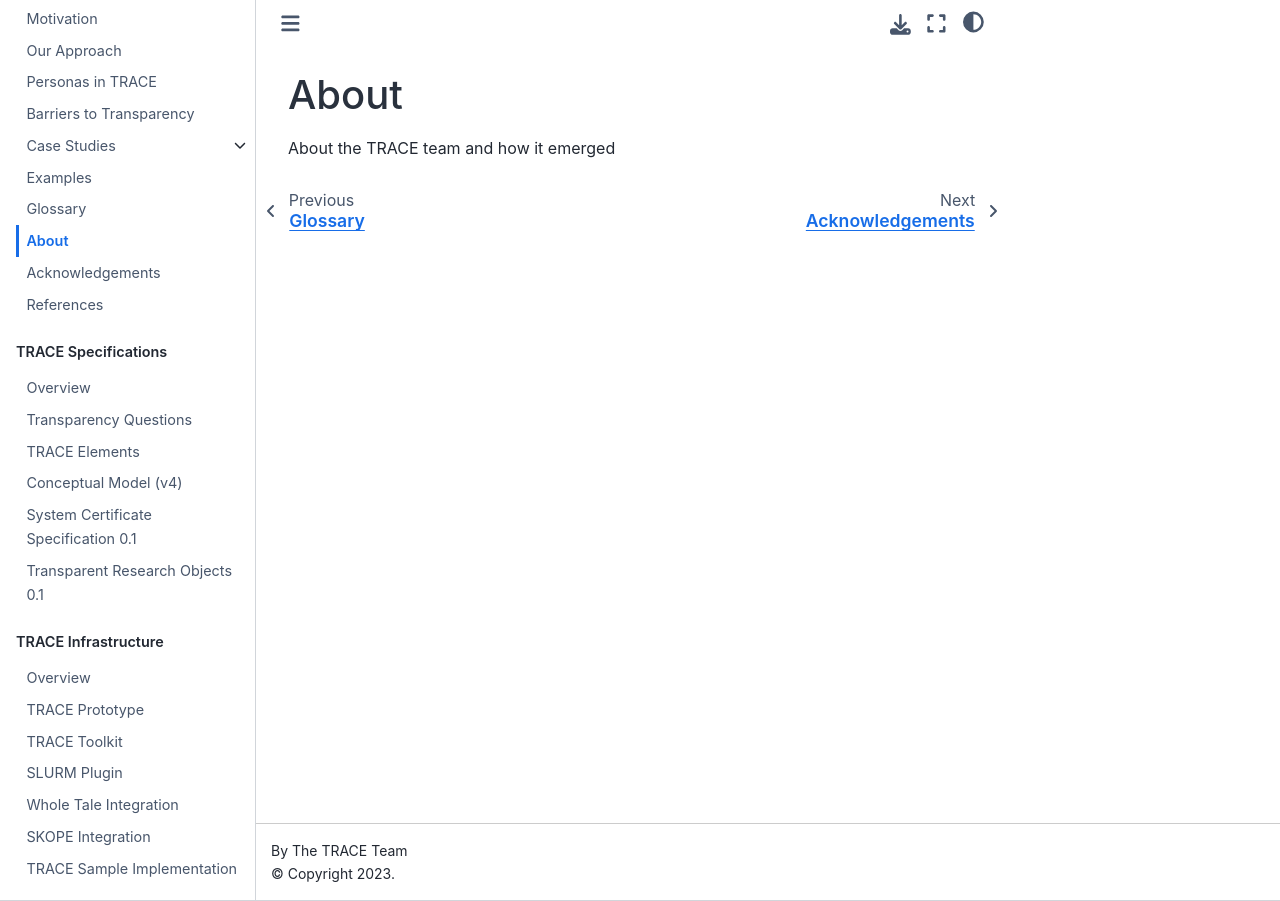
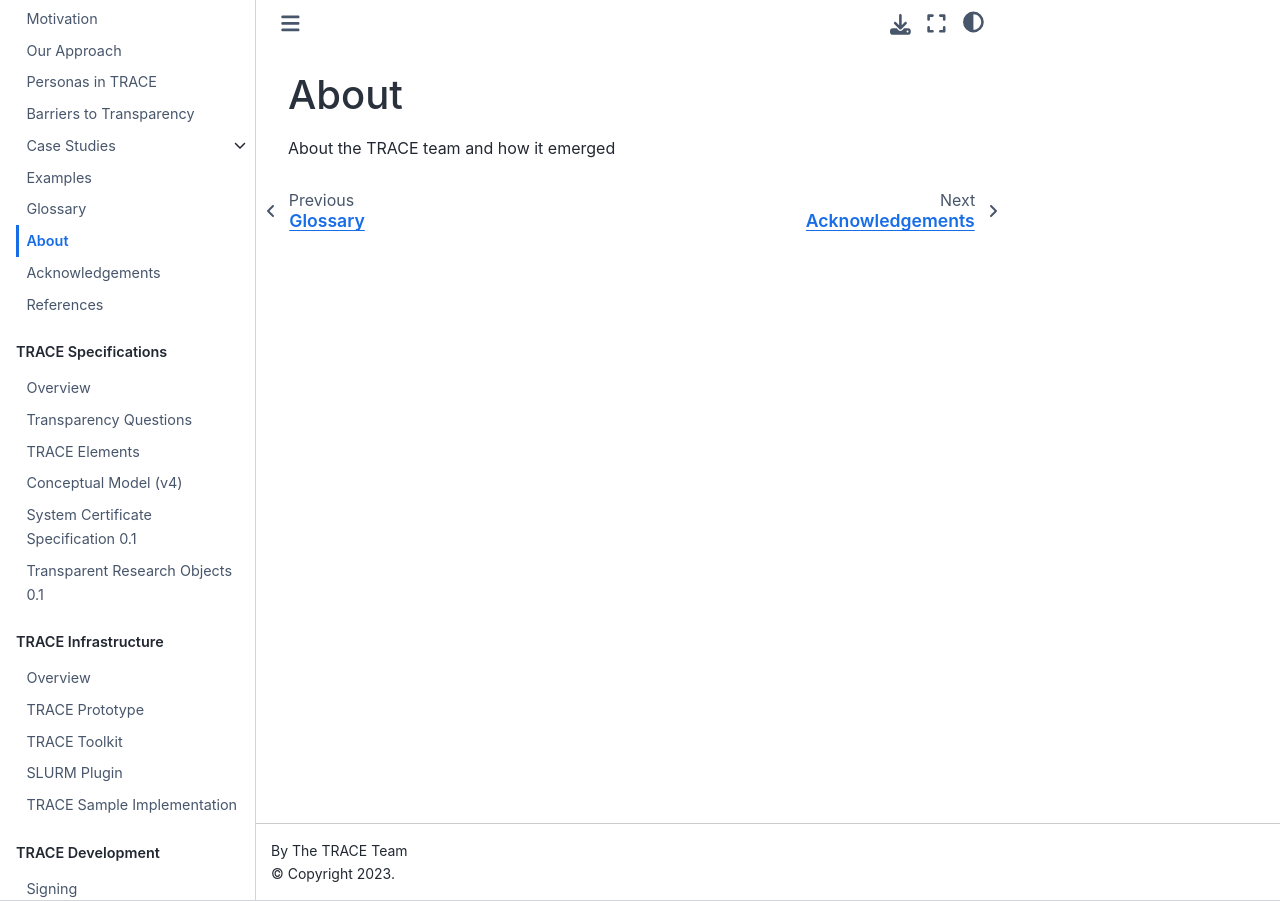
Before and after one commit to transparency-certified/trace-specification, a Jupyter Book: the page built from docs/about.md, in a window 1280 px wide. Built offline with Jupyter Book 1.0.4 settings and Sphinx 7.4.7 and the Sphinx Book theme 1.1.4, drawn with Linux system fonts in a browser that asks for light colours.

Commit message:
Update _toc.yml
Remove currently empty (and obsolete?) WT and SKOPE integration. @craig-willis if there is actual info on the SKOPE integration, bring it back.

```diff
--- a/_toc.yml
+++ b/_toc.yml
@@ -39,8 +39,6 @@ parts:
   - file: docs/trace-prototype
   - file: docs/trace-toolkit
   - file: docs/slurm-plugin
-  - file: docs/wholetale-integration
-  - file: docs/skope-integration
   - file: docs/sample-implementation
 - caption: TRACE Development
   chapters:
```
